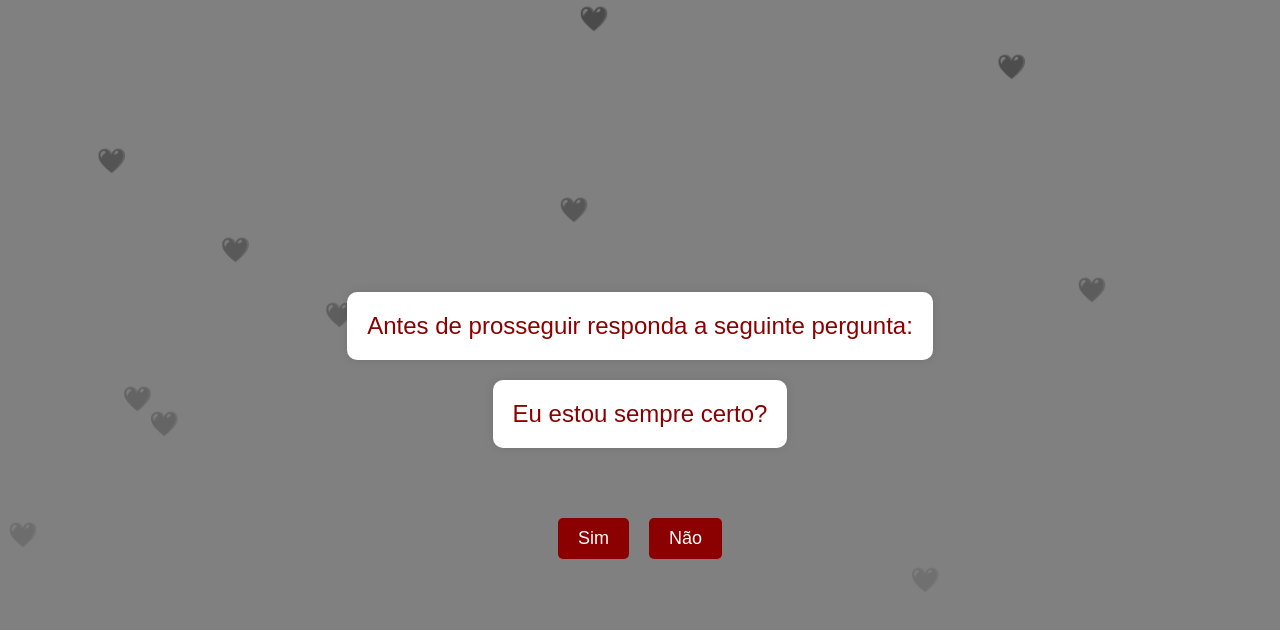
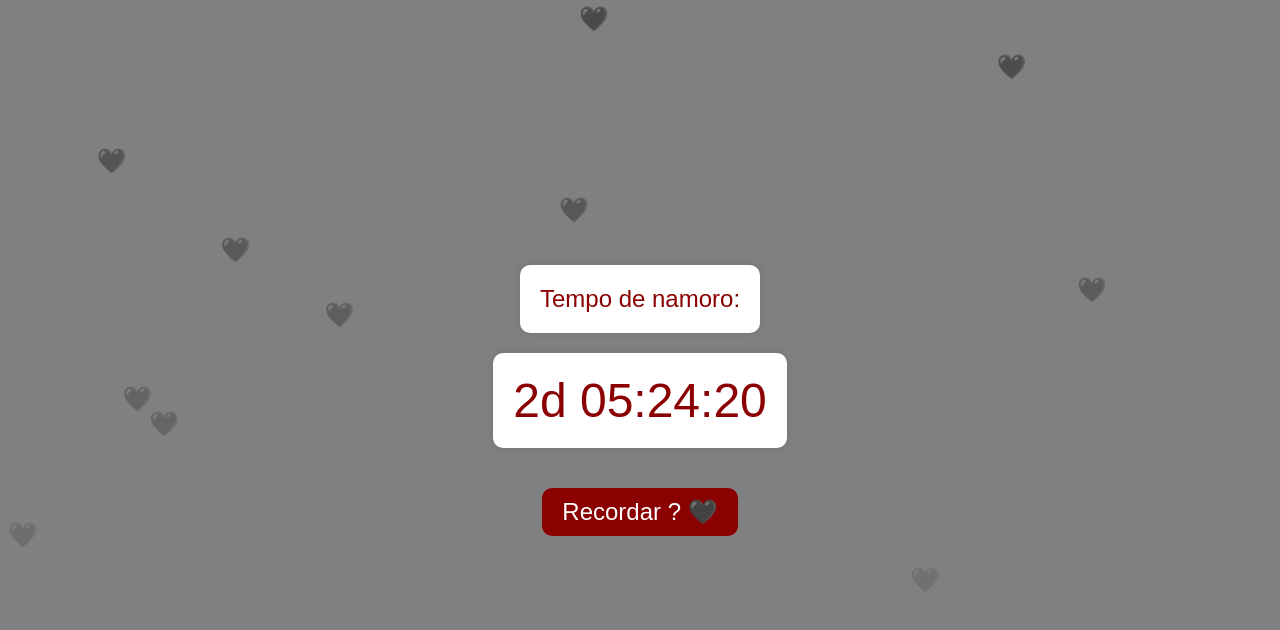
Before and after one commit to Anna-Project/Anna-Project.github.io, a plain HTML site: page index.html in a window 1280 px wide. Drawn offline with Linux system fonts and the light colour scheme.

Commit message:
Update index.html

```diff
--- a/index.html
+++ b/index.html
@@ -1,4 +1,3 @@
-
 <!DOCTYPE html>
 <html lang="pt-BR">
 <head>
@@ -26,11 +25,11 @@
             text-align: center;
             z-index: 1; /* Garantir que a caixa fique sobre a chuva */
         }
-        #question {
-            font-size: 24px;
+        #timer {
+            font-size: 48px;
             color: #8B0000; /* Vermelho escuro */
         }
-        #prompt {
+        #message {
             font-size: 24px;
             color: #8B0000; /* Vermelho escuro */
         }
@@ -41,45 +40,56 @@
             animation: fall 5s linear infinite;
             z-index: 0; /* Garantir que os corações fiquem atrás das caixas */
         }
-        .buttons {
-            display: flex;
-            justify-content: center;
-            gap: 20px; /* Espaço entre os botões */
-            position: relative;
-            top: 50px; /* Posiciona os botões abaixo do bloco branco */
-        }
-        button {
-            padding: 10px 20px;
-            font-size: 18px;
-            color: #ffffff;
-            background-color: #8B0000;
-            border: none;
-            border-radius: 5px;
-            cursor: pointer;
-            transition: background-color 0.3s;
-        }
-        button:hover {
-            background-color: #a00000;
-        }
         @keyframes fall {
             0% { transform: translateY(-100px); opacity: 1; }
             100% { transform: translateY(100vh); opacity: 0; }
+        }
+        .recordar-btn {
+            font-size: 24px;
+            color: #FFFFFF;
+            background-color: #8B0000; /* Vermelho escuro */
+            border: none;
+            border-radius: 10px; /* Bordas arredondadas */
+            padding: 10px 20px;
+            cursor: pointer;
+            margin-top: 20px;
+        }
+        .recordar-btn:hover {
+            background-color: #a50f15; /* Vermelho mais claro */
         }
     </style>
 </head>
 <body>
     <div class="container">
-        <div id="prompt">Antes de prosseguir responda a seguinte pergunta:</div>
+        <div id="message">Tempo de namoro:</div>
     </div>
     <div class="container">
-        <div id="question">Eu estou sempre certo?</div>
+        <div id="timer">00:00:00</div>
     </div>
-    <div class="buttons">
-        <button id="sim">Sim</button>
-        <button id="nao">Não</button>
-    </div>
+    <button class="recordar-btn" id="recordar-btn">Recordar ? 🖤</button>
 
     <script>
+        function updateTimer(startDate, display) {
+            const now = new Date().getTime();
+            const distance = now - startDate;
+
+            if (distance < 0) {
+                display.textContent = "00:00:00";
+                return;
+            }
+
+            const days = Math.floor(distance / (1000 * 60 * 60 * 24));
+            const hours = Math.floor((distance % (1000 * 60 * 60 * 24)) / (1000 * 60 * 60));
+            const minutes = Math.floor((distance % (1000 * 60 * 60)) / (1000 * 60));
+            const seconds = Math.floor((distance % (1000 * 60)) / 1000);
+
+            display.textContent =
+                (days > 0 ? days + "d " : "") +
+                (hours < 10 ? "0" + hours : hours) + ":" +
+                (minutes < 10 ? "0" + minutes : minutes) + ":" +
+                (seconds < 10 ? "0" + seconds : seconds);
+        }
+
         function createHeart() {
             const heart = document.createElement('div');
             heart.className = 'heart';
@@ -94,27 +104,20 @@
         }
 
         window.onload = function () {
+            const display = document.querySelector('#timer');
+            const startDate = new Date('2024-06-14T00:00:00').getTime();
+
+            updateTimer(startDate, display); // Initial call to set the timer immediately
+
+            setInterval(function() {
+                updateTimer(startDate, display);
+            }, 1000);
+
             setInterval(createHeart, 300);
 
-            const simButton = document.getElementById("sim");
-            const naoButton = document.getElementById("nao");
-
-            simButton.addEventListener("click", () => {
-                alert("Te amo!");
-            });
-
-            const handleNao = () => {
-                naoButton.style.position = "fixed";
-                const rand = Math.random();
-                const randTop = (rand * window.innerHeight) % (window.innerHeight - naoButton.offsetHeight);
-                const randLeft = (rand * window.innerWidth) % (window.innerWidth - naoButton.offsetWidth);
-
-                naoButton.style.top = `${randTop}px`;
-                naoButton.style.left = `${randLeft}px`;
+            document.getElementById('recordar-btn').onclick = function() {
+                window.location.href = 'https://anna-project.github.io/2/';
             };
-
-            naoButton.addEventListener("click", handleNao);
-            naoButton.addEventListener("mouseover", handleNao);
         };
     </script>
 </body>
```
